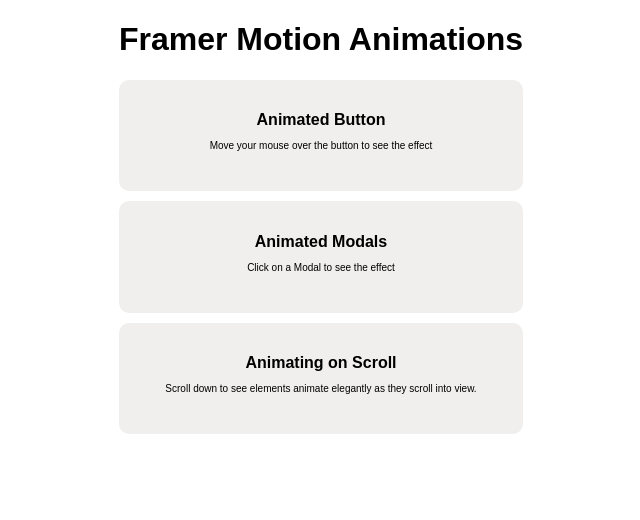
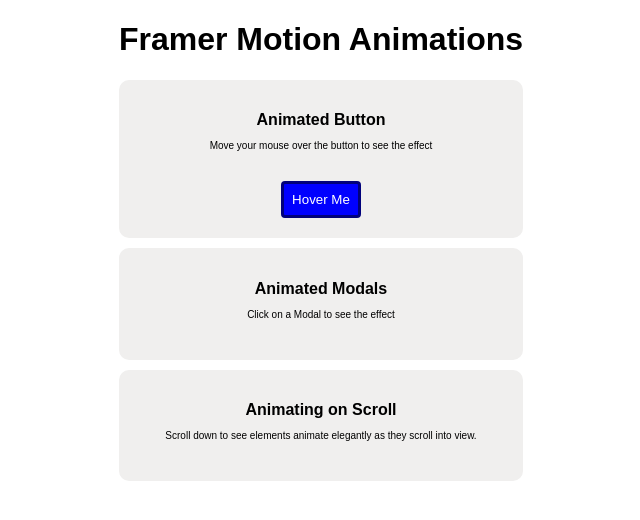
Before and after one commit to makeuseofcode/framer-motion-app, a React (Vite) app: page / in a window 1280 px wide. Shown: the top 520 px of the page, without its empty margins (319-959 px from the left). Built offline with nearby package versions, Linux system fonts and the light colour scheme.

Commit message:
Made a few changes

```diff
--- a/src/App.jsx
+++ b/src/App.jsx
@@ -1,4 +1,4 @@
-
+import Button from "./components/Button"
 function App() {
 
   return (
@@ -9,6 +9,7 @@
       <section>
         <h4>Animated Button</h4>
         <div>Move your mouse over the button to see the effect</div>
+        <Button text="Hover Me" />
       </section>
       <section>
         <h4>Animated Modals</h4>
--- a/src/components/Button.jsx
+++ b/src/components/Button.jsx
@@ -1,9 +1,10 @@
+import { motion } from "framer-motion"
 export default function ({ text }) {
     return (
         <>
-            <button>
+            <motion.button whileHover={{ scale: 1.1 }}>
                 {text}
-            </button>
+            </motion.button>
         </>
     )
 }
--- a/src/index.css
+++ b/src/index.css
@@ -13,13 +13,7 @@
   padding: 10px 10px;
   margin-bottom: 10px;
   border-radius: 10px;
-  transition: 450ms;
   min-height: 10px;
-}
-
-section:hover{
-  background-color: rgb(225, 223, 222);
-  transition: 450ms;
 }
 
 section:nth-of-type(1) {
```
